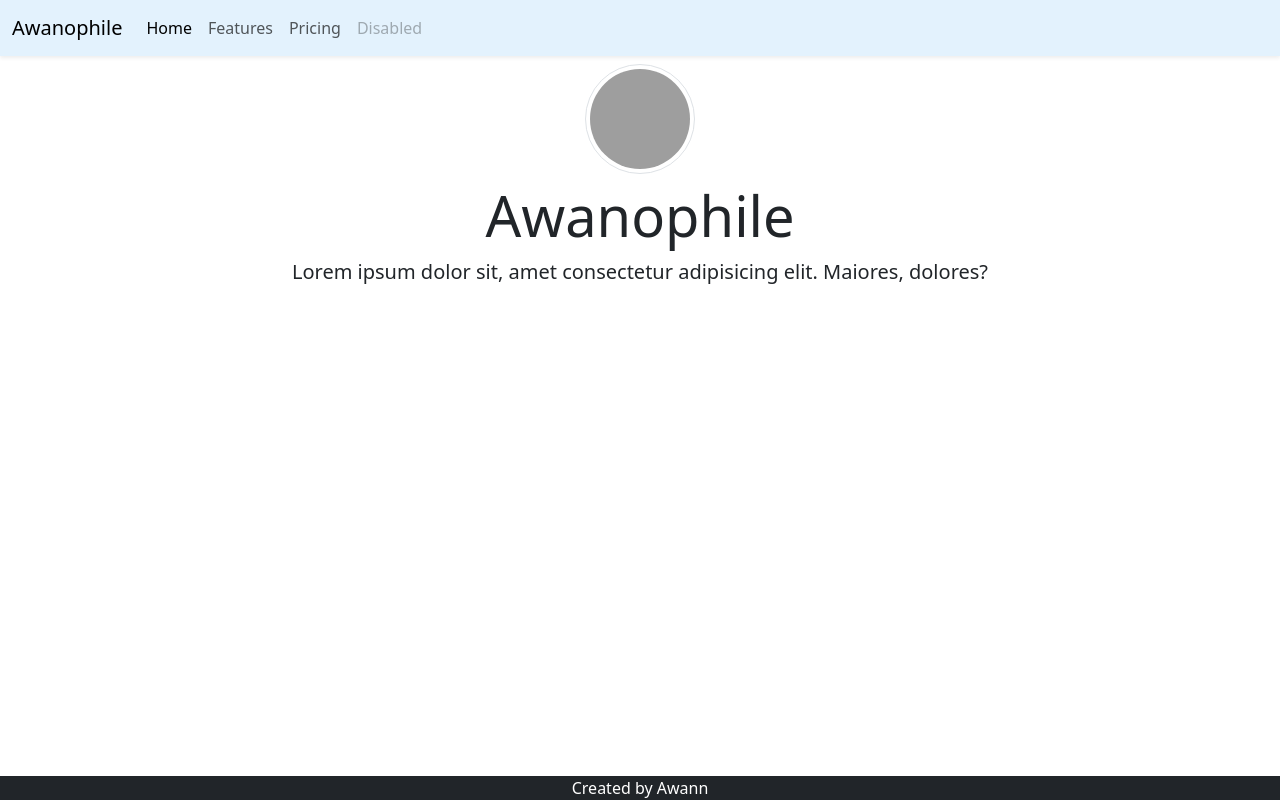
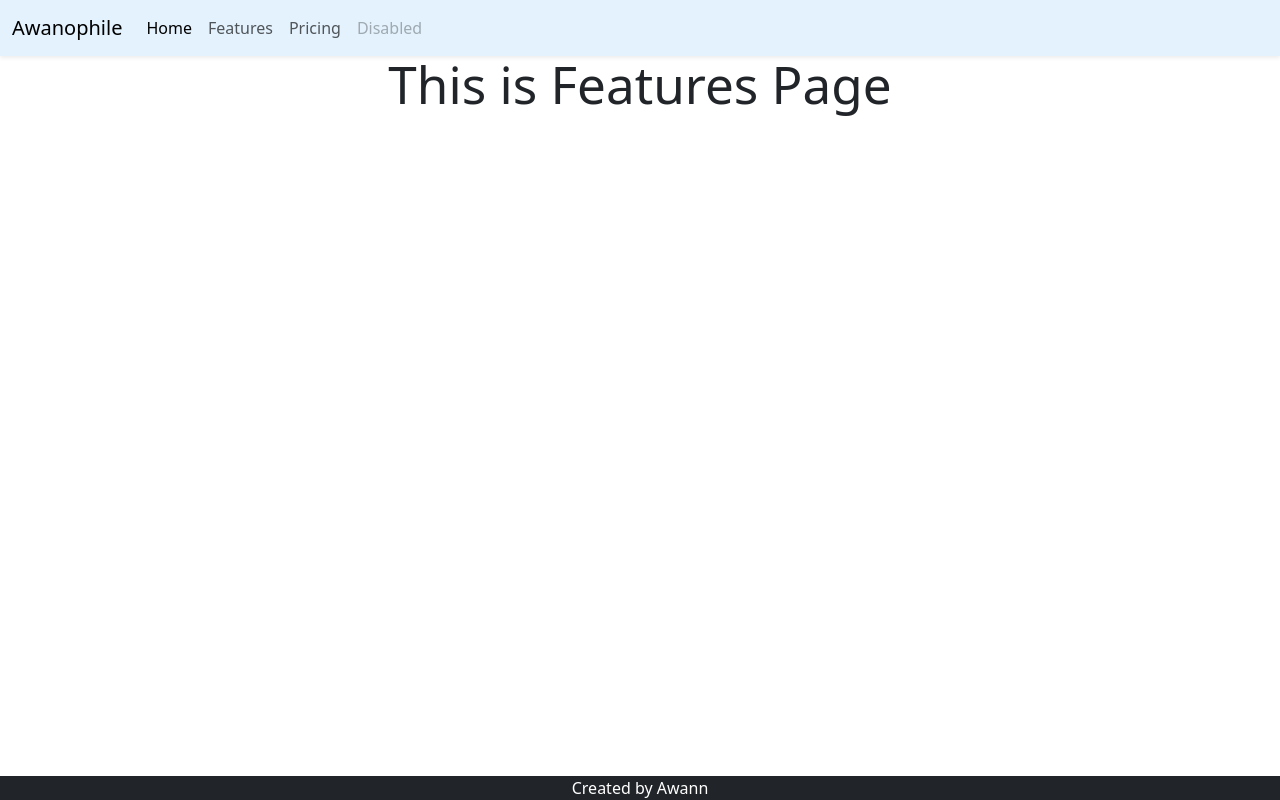
Before and after one commit to gunawan-ly/portfolio, a React (Vite) app: page /portfolio/features in a window 1280 px wide. Built offline with nearby package versions, Linux system fonts and the light colour scheme; grey boxes are pictures that could not be loaded.

Commit message:
v1.9 Create a Route Page

```diff
--- a/package.json
+++ b/package.json
@@ -12,7 +12,8 @@
   "dependencies": {
     "bootstrap": "^5.3.3",
     "react": "^18.2.0",
-    "react-dom": "^18.2.0"
+    "react-dom": "^18.2.0",
+    "react-router-dom": "^6.23.1"
   },
   "devDependencies": {
     "@types/react": "^18.2.66",
--- a/src/App.jsx
+++ b/src/App.jsx
@@ -1,17 +1,16 @@
-// import { useState } from "react";
-import Navbar from "./components/Navbar";
-import Jumbotron from "./components/Jumbotron";
-import Footer from "./components/Footer";
-
+import { BrowserRouter, Routes, Route } from "react-router-dom";
+import Home from "./Pages/Home";
+import Features from "./Pages/Features";
 
 function App() {
   return (
-    <>
-    <Navbar/>
-    <Jumbotron/>
-    <Footer/>
-    </>
-  )
+    <BrowserRouter>
+      <Routes>
+        <Route path="/portfolio/" element={<Home />} />
+        <Route path="/portfolio/features" element={<Features />} />
+      </Routes>
+    </BrowserRouter>
+  );
 }
 
 export default App;
--- /dev/null
+++ b/src/Pages/Features.jsx
@@ -0,0 +1,16 @@
+import Navbar from "../Components/Navbar";
+import Footer from "../Components/Footer";
+
+const Features = () => {
+  return (
+    <>
+      <Navbar />
+      <div className="justify-content-center">
+        <h1 className="text-center">This is Features Page</h1>
+      </div>
+      <Footer />
+    </>
+  );
+};
+
+export default Features;
--- /dev/null
+++ b/src/Pages/Home.jsx
@@ -0,0 +1,13 @@
+import Navbar from "../Components/Navbar";
+import Jumbotron from "../Components/Jumbotron";
+import Footer from "../Components/Footer";
+
+export default function Home() {
+  return (
+    <>
+      <Navbar />
+      <Jumbotron />
+      <Footer />
+    </>
+  );
+}
```
Also changed, not shown: src/Components/Footer.jsx (renamed from src/components/Footer.jsx), src/Components/Jumbotron.jsx (renamed from src/components/Jumbotron.jsx), src/Components/Navbar.jsx (renamed from src/components/Navbar.jsx), 1 other file (tests, documents, lock files or other folders).
